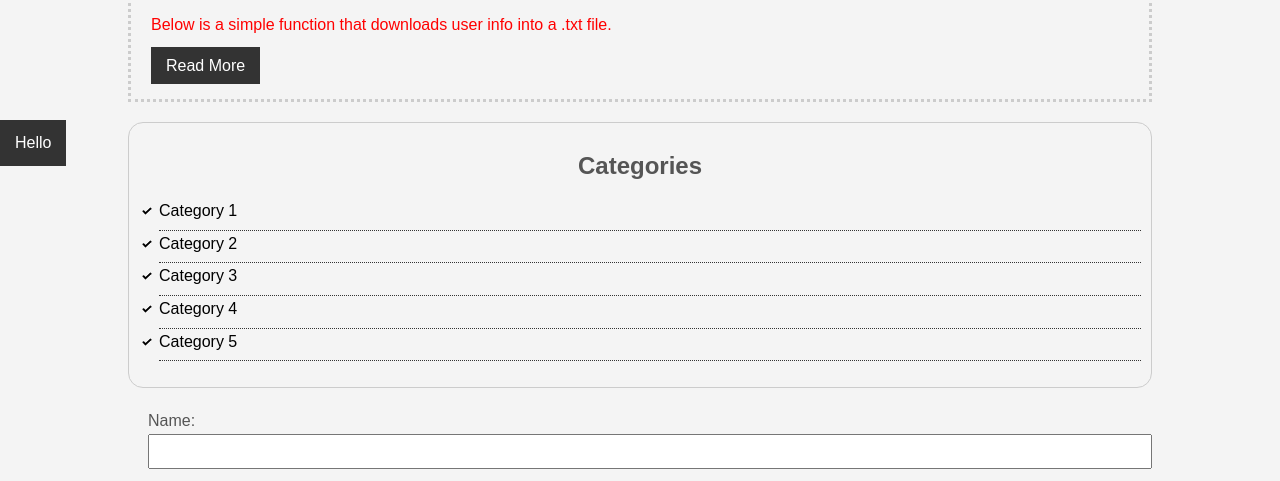
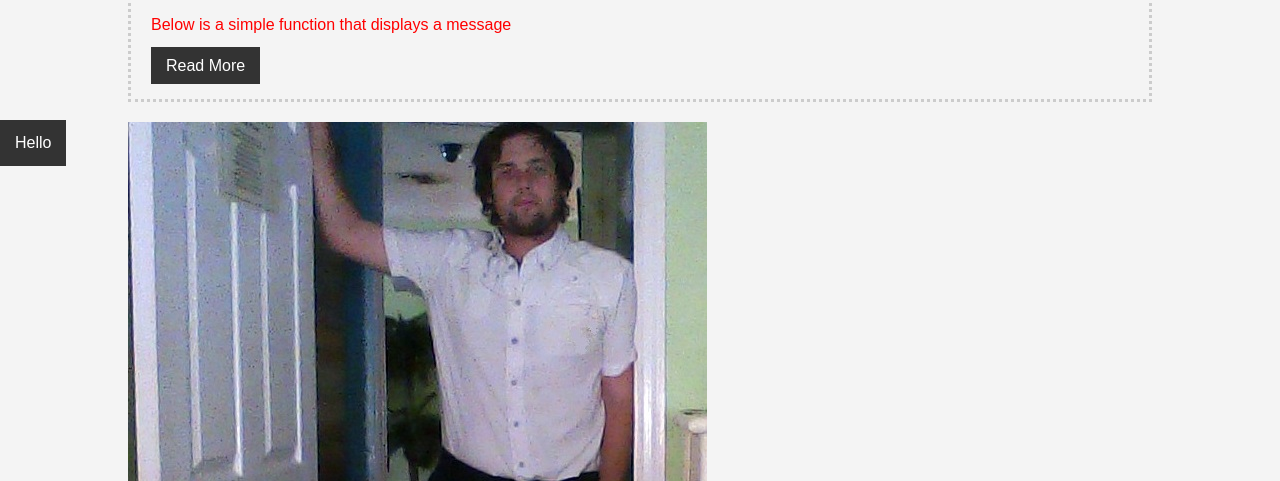
Before and after one commit to StevenMunich/Picture, a plain HTML site: page index.html in a window 1280 px wide. Shown: the part 280-761 px from the top of the page. Drawn offline with Linux system fonts and the light colour scheme.

Commit message:
Update index.html

```diff
--- a/index.html
+++ b/index.html
@@ -13,29 +13,20 @@
 
 		<div class="box-2">
 			<h1>This is Steven's website</h1>
-			<p>Below is a simple function that downloads user info into a .txt file.</p>
+			<p>Below is a simple function that displays a message</p>
 
 
 			<a class="button" onclick="fn1()" href="">Read More</a>
 
 			<script>
 			function fn1(){
-			alert("He's actually a good guy")
+			alert("This is a simple message")
 			}
 			</script>
 		</div>
 
-
-		<div class="categories">
-			<h2>Categories</h2>
-			<ul>
-				<li onclick=fn1();><a href="#">Category 1</a></li>
-				<li><a href="#">Category 2</a></li>
-				<li><a href="#">Category 3</a></li>
-				<li><a href="#">Category 4</a></li>
-				<li><a href="test.html">Category 5</a></li>
-			</ul>
-		</div>
+		<img src="ME.jpg">
+		<img src=".../images/ME.jpg">
 
 		<form class="my-form">
 			<div class="form-group">
@@ -105,7 +96,7 @@
 			<p>DUDE
 			</p>
 		</div>
-<img src="ME.jpg">
+
 		<div id="sidebar">
 			<p>OFFICER Rivieri!
 			</p>
```
